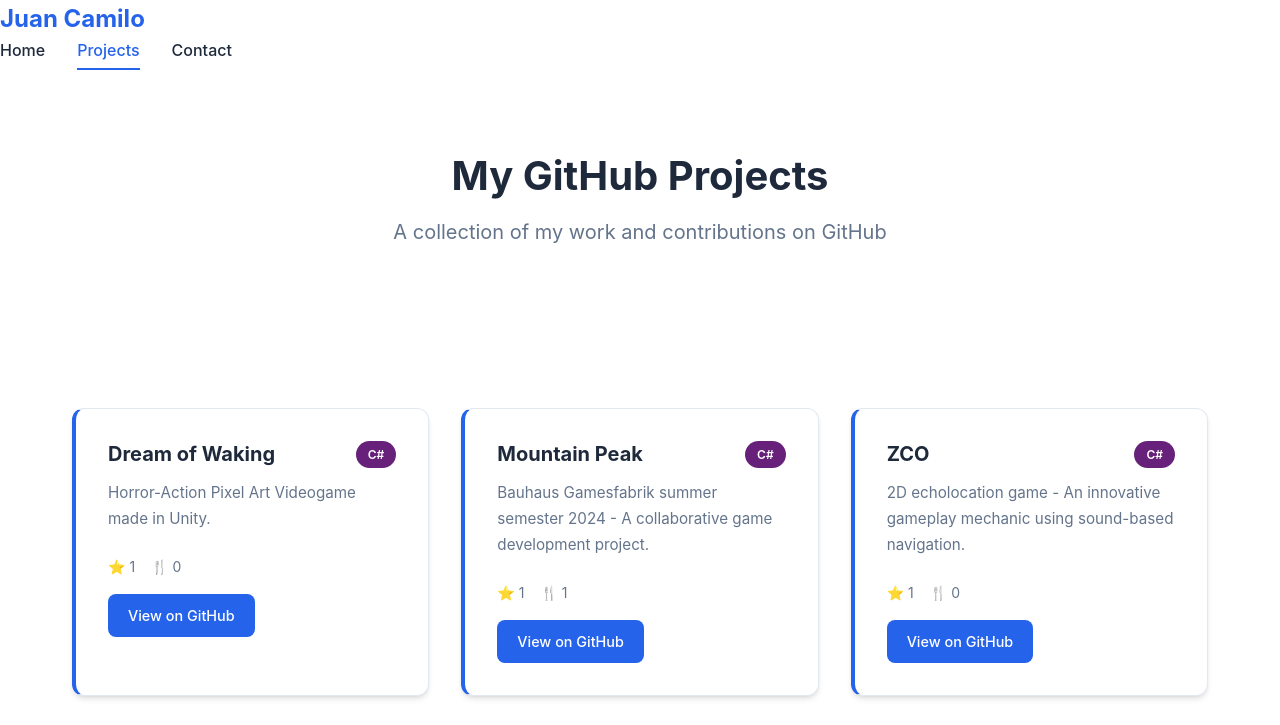
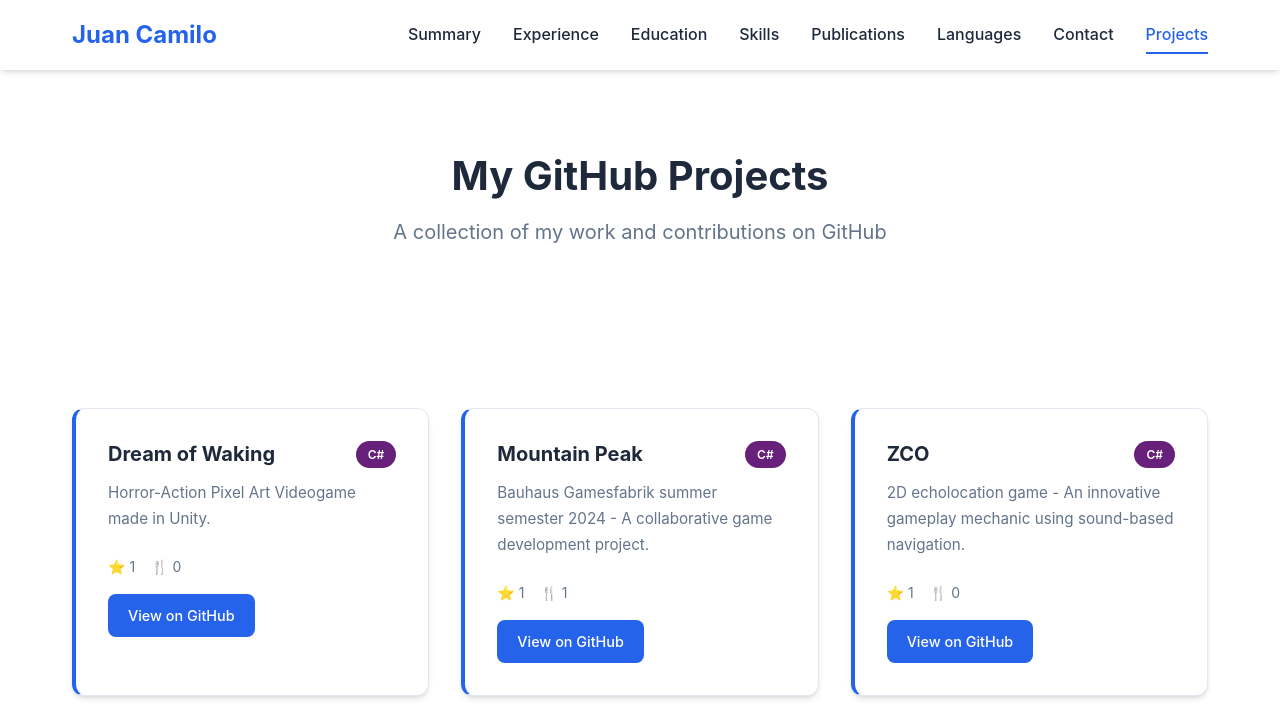
Before and after one commit to jcamilogarciacano/juan, a plain HTML site: page projects.html in a window 1280 px wide. Shown: the top 725 px of the page. Drawn offline with Linux system fonts and the light colour scheme.

Commit message:
Enhance projects page navigation and layout
Updated the projects.html navigation to include anchor links for all sections and added a mobile menu button. Applied a new top padding to the projects main section for improved layout and included script.js for interactivity.

```diff
--- a/projects.html
+++ b/projects.html
@@ -7,18 +7,28 @@
     <link rel="stylesheet" href="styles.css">
 </head>
 <body>
-    <header>
-        <nav>
+    <header class="header">
+        <nav class="nav">
             <div class="logo">Juan Camilo</div>
             <ul class="nav-links">
-                <li><a href="index.html">Home</a></li>
+                <li><a href="index.html#summary">Summary</a></li>
+                <li><a href="index.html#experience">Experience</a></li>
+                <li><a href="index.html#education">Education</a></li>
+                <li><a href="index.html#skills">Skills</a></li>
+                <li><a href="index.html#publications">Publications</a></li>
+                <li><a href="index.html#languages">Languages</a></li>
+                <li><a href="index.html#contact">Contact</a></li>
                 <li><a href="projects.html" class="active">Projects</a></li>
-                <li><a href="contact.html">Contact</a></li>
             </ul>
+            <button class="mobile-menu-btn" aria-label="Toggle menu">
+                <span></span>
+                <span></span>
+                <span></span>
+            </button>
         </nav>
     </header>
 
-    <main>
+    <main class="projects-main">
         <section class="projects-hero">
             <h1>My GitHub Projects</h1>
             <p>A collection of my work and contributions on GitHub</p>
@@ -161,5 +171,6 @@
     <footer>
         <p>&copy; 2024 Juan Camilo Garcia Cano. All rights reserved.</p>
     </footer>
+    <script src="script.js"></script>
 </body>
 </html>
--- a/styles.css
+++ b/styles.css
@@ -907,6 +907,10 @@ main.cv-main {
     padding: 0;
 }
 
+main.projects-main {
+    padding-top: 6rem;
+}
+
 /* Projects Page Footer */
 footer {
     text-align: center;
```
